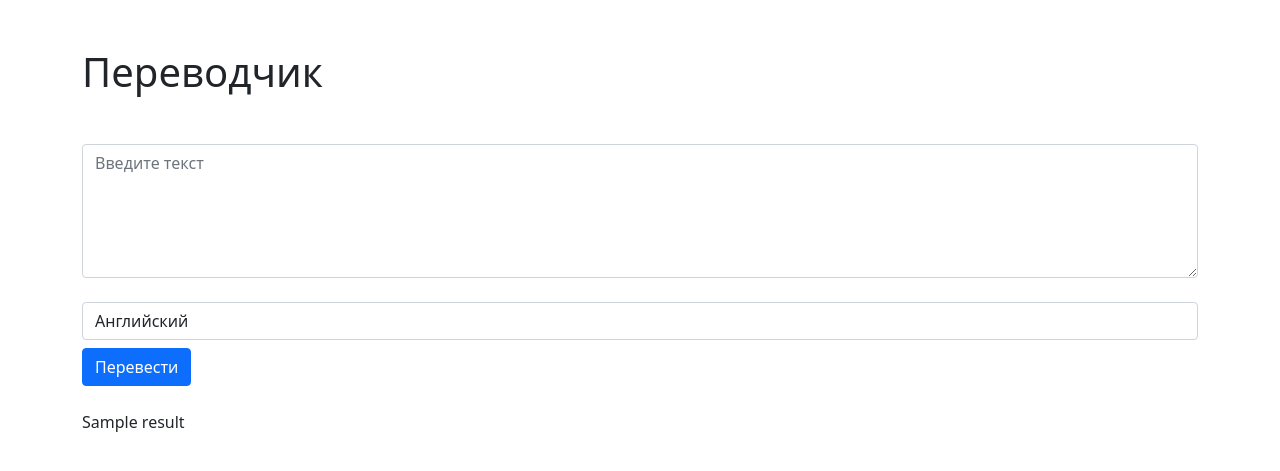
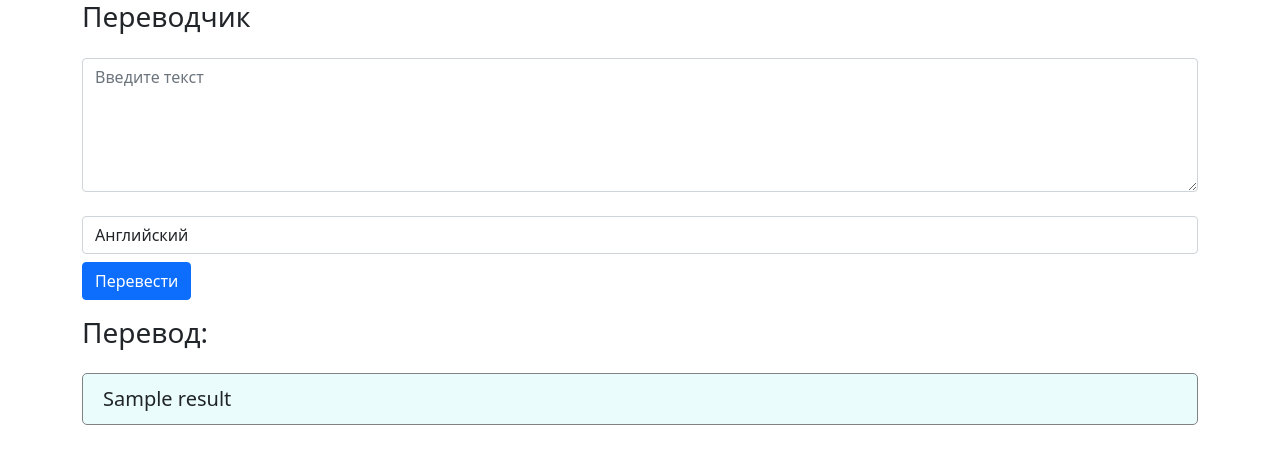
Before and after one commit to likorrr/mysite, a Django app: template translator_project/main/templates/main/index.html in a window 1280 px wide. Shown: the top 471 px of the page. Run offline with Django 4.2, Linux system fonts and the light colour scheme; the template is opened without the code that fills it: most values are stand-ins (such as "Sample title", 1, 10 or a date in 2020).

Commit message:
Update index.html

```diff
--- a/translator_project/main/templates/main/index.html
+++ b/translator_project/main/templates/main/index.html
@@ -1,4 +1,3 @@
-<!DOCTYPE html>
 <html lang="en">
 <head>
     <meta charset="UTF-8">
@@ -7,33 +6,61 @@
 </head>
    <body>
       <div class="container">
-         <h1 class="mt-5 mb-5" alt="center">Переводчик</h1>
+         <h3 alt="center">Переводчик</h3>
          <form method="POST" action="{% url 'home' %}">
             {% csrf_token %}
             <div class="form-row mt-4">
                <div class="col">
-                  <textarea name="txt" class="form-control" placeholder="Введите текст" rows="5" required="required"></textarea>
+                  <textarea name="txt" class="form-control input-group-lg" placeholder="Введите текст" rows="5" required="required"></textarea>
                </div>
                <br>
                <div class="col">
                   <select class="form-control" name="lang">
-                            <option celected value="en">Английский</option>
+                            <option value="en" selected>Английский</option>
                             <option value="ru">Русский</option>
-                            <option value="en">Английский</option>
-                            <option value="en">Китайский</option>
-                            <option value="en">Японский</option>
+                            <option value="zh">Китайский</option>
+                            <option value="ja">Японский</option>
                             <option value="de">Немецкий</option>
-                            <option value="en">Французский</option>
+                            <option value="fr">Французский</option>
                             <option value="ar">Арабский</option>
                             <option value="es">Испанский</option>
-                            <option value="en">Португальский</option>
+                            <option value="pt">Португальский</option>
                         </select>
                     </div>
                  </div>
                  <button type="submit" class="btn btn-primary mt-2">Перевести</button>
               </form>
-              <p class="mt-4">{{result}}</p>
+               <h3>Перевод:</h3>
+               <p class="block text-lower mt-4">{{result}}</p>
 
            </div>
-        </body>
+           <style>
+            .text {
+               font-size: 30px;
+            }
+
+            .block {
+               background-color: rgb(234, 252, 252);
+               border: 1px solid rgb(129, 129, 129);
+               border-radius: 5px;
+               padding: 10px 20px;
+            }
+
+            .text-lower {
+               font-size: 20px;
+            }
+
+
+            @media(max-width: 760px) {
+
+               .text {
+                  font-size: 70px;
+               }
+
+               .container {
+                  margin: 10px;
+               }
+            }
+           </style>
+         </body>
      </html>
```
